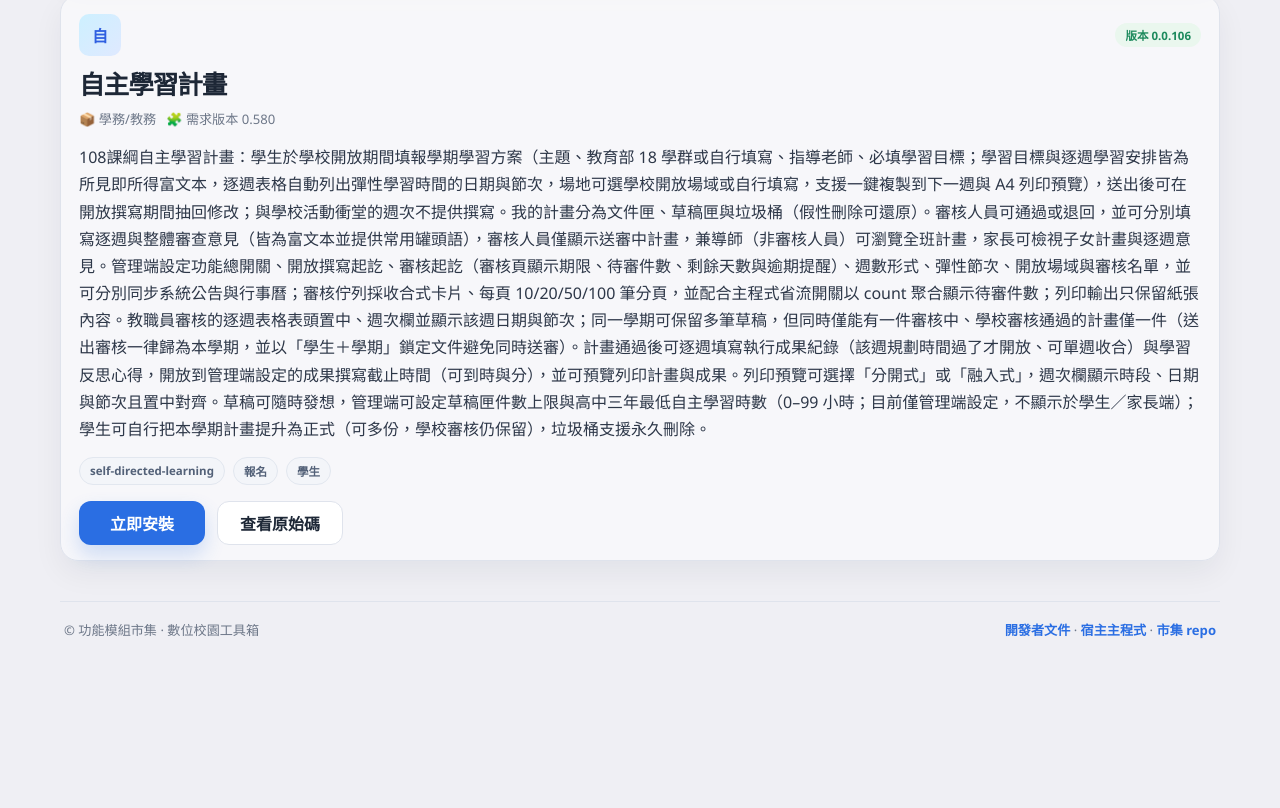
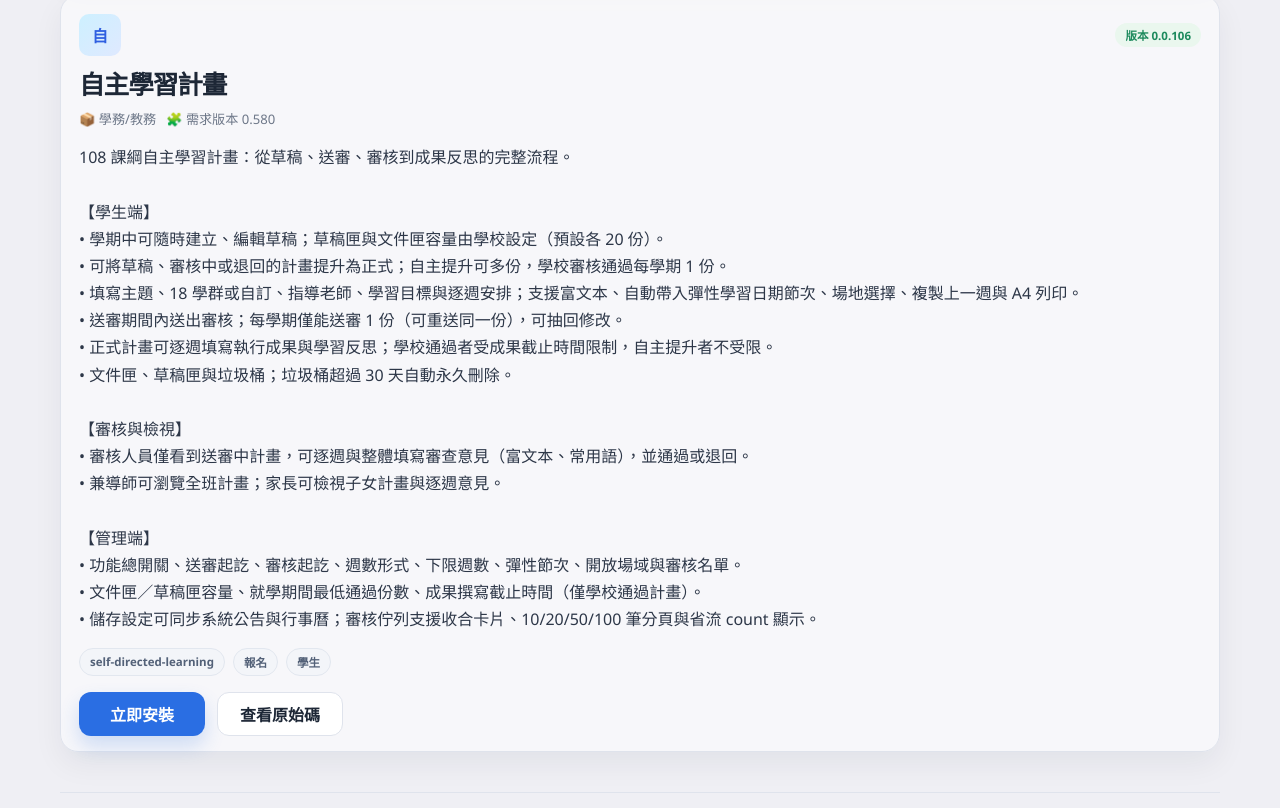
Before and after one commit to takan003/campus-toolkit-marketplace, a website: page site/index.html in a window 1280 px wide. Shown: the part 794-1602 px from the top of the page. Before the commit the page ends 1513 px from the top, so only its background shows below. Drawn offline with Linux system fonts and the light colour scheme.

Commit message:
docs: rewrite selfDirectedLearning description as categorized bullets

```diff
--- a/index.json
+++ b/index.json
@@ -24,7 +24,7 @@
     {
       "id": "selfDirectedLearning",
       "name": "自主學習計畫",
-      "description": "108課綱自主學習計畫：學生於學校開放期間填報學期學習方案（主題、教育部 18 學群或自行填寫、指導老師、必填學習目標；學習目標與逐週學習安排皆為所見即所得富文本，逐週表格自動列出彈性學習時間的日期與節次，場地可選學校開放場域或自行填寫，支援一鍵複製到下一週與 A4 列印預覽），送出後可在開放撰寫期間抽回修改；與學校活動衝堂的週次不提供撰寫。我的計畫分為文件匣、草稿匣與垃圾桶（假性刪除可還原）。審核人員可通過或退回，並可分別填寫逐週與整體審查意見（皆為富文本並提供常用罐頭語），審核人員僅顯示送審中計畫，兼導師（非審核人員）可瀏覽全班計畫，家長可檢視子女計畫與逐週意見。管理端設定功能總開關、開放撰寫起訖、審核起訖（審核頁顯示期限、待審件數、剩餘天數與逾期提醒）、週數形式、彈性節次、開放場域與審核名單，並可分別同步系統公告與行事曆；審核佇列採收合式卡片、每頁 10/20/50/100 筆分頁，並配合主程式省流開關以 count 聚合顯示待審件數；列印輸出只保留紙張內容。教職員審核的逐週表格表頭置中、週次欄並顯示該週日期與節次；同一學期可保留多筆草稿，但同時僅能有一件審核中、學校審核通過的計畫僅一件（送出審核一律歸為本學期，並以「學生＋學期」鎖定文件避免同時送審）。計畫通過後可逐週填寫執行成果紀錄（該週規劃時間過了才開放、可單週收合）與學習反思心得，開放到管理端設定的成果撰寫截止時間（可到時與分），並可預覽列印計畫與成果。列印預覽可選擇「分開式」或「融入式」，週次欄顯示時段、日期與節次且置中對齊。草稿可隨時發想，管理端可設定草稿匣件數上限與高中三年最低自主學習時數（0–99 小時；目前僅管理端設定，不顯示於學生／家長端）；學生可自行把本學期計畫提升為正式（可多份，學校審核仍保留），垃圾桶支援永久刪除。",
+      "description": "108 課綱自主學習計畫：從草稿、送審、審核到成果反思的完整流程。\n\n【學生端】\n• 學期中可隨時建立、編輯草稿；草稿匣與文件匣容量由學校設定（預設各 20 份）。\n• 可將草稿、審核中或退回的計畫提升為正式；自主提升可多份，學校審核通過每學期 1 份。\n• 填寫主題、18 學群或自訂、指導老師、學習目標與逐週安排；支援富文本、自動帶入彈性學習日期節次、場地選擇、複製上一週與 A4 列印。\n• 送審期間內送出審核；每學期僅能送審 1 份（可重送同一份），可抽回修改。\n• 正式計畫可逐週填寫執行成果與學習反思；學校通過者受成果截止時間限制，自主提升者不受限。\n• 文件匣、草稿匣與垃圾桶；垃圾桶超過 30 天自動永久刪除。\n\n【審核與檢視】\n• 審核人員僅看到送審中計畫，可逐週與整體填寫審查意見（富文本、常用語），並通過或退回。\n• 兼導師可瀏覽全班計畫；家長可檢視子女計畫與逐週意見。\n\n【管理端】\n• 功能總開關、送審起訖、審核起訖、週數形式、下限週數、彈性節次、開放場域與審核名單。\n• 文件匣／草稿匣容量、就學期間最低通過份數、成果撰寫截止時間（僅學校通過計畫）。\n• 儲存設定可同步系統公告與行事曆；審核佇列支援收合卡片、10/20/50/100 筆分頁與省流 count 顯示。",
       "version": "0.0.106",
       "latestVersion": "0.0.106",
       "minHostVersion": "0.580",
--- a/site/index.html
+++ b/site/index.html
@@ -308,6 +308,7 @@
         color: #2d3748;
         line-height: 1.7;
         font-size: 1rem;
+        white-space: pre-line;
       }
 
       .tags {
--- a/site/index.json
+++ b/site/index.json
@@ -24,7 +24,7 @@
     {
       "id": "selfDirectedLearning",
       "name": "自主學習計畫",
-      "description": "108課綱自主學習計畫：學生於學校開放期間填報學期學習方案（主題、教育部 18 學群或自行填寫、指導老師、必填學習目標；學習目標與逐週學習安排皆為所見即所得富文本，逐週表格自動列出彈性學習時間的日期與節次，場地可選學校開放場域或自行填寫，支援一鍵複製到下一週與 A4 列印預覽），送出後可在開放撰寫期間抽回修改；與學校活動衝堂的週次不提供撰寫。我的計畫分為文件匣、草稿匣與垃圾桶（假性刪除可還原）。審核人員可通過或退回，並可分別填寫逐週與整體審查意見（皆為富文本並提供常用罐頭語），審核人員僅顯示送審中計畫，兼導師（非審核人員）可瀏覽全班計畫，家長可檢視子女計畫與逐週意見。管理端設定功能總開關、開放撰寫起訖、審核起訖（審核頁顯示期限、待審件數、剩餘天數與逾期提醒）、週數形式、彈性節次、開放場域與審核名單，並可分別同步系統公告與行事曆；審核佇列採收合式卡片、每頁 10/20/50/100 筆分頁，並配合主程式省流開關以 count 聚合顯示待審件數；列印輸出只保留紙張內容。教職員審核的逐週表格表頭置中、週次欄並顯示該週日期與節次；同一學期可保留多筆草稿，但同時僅能有一件審核中、學校審核通過的計畫僅一件（送出審核一律歸為本學期，並以「學生＋學期」鎖定文件避免同時送審）。計畫通過後可逐週填寫執行成果紀錄（該週規劃時間過了才開放、可單週收合）與學習反思心得，開放到管理端設定的成果撰寫截止時間（可到時與分），並可預覽列印計畫與成果。列印預覽可選擇「分開式」或「融入式」，週次欄顯示時段、日期與節次且置中對齊。草稿可隨時發想，管理端可設定草稿匣件數上限與高中三年最低自主學習時數（0–99 小時；目前僅管理端設定，不顯示於學生／家長端）；學生可自行把本學期計畫提升為正式（可多份，學校審核仍保留），垃圾桶支援永久刪除。",
+      "description": "108 課綱自主學習計畫：從草稿、送審、審核到成果反思的完整流程。\n\n【學生端】\n• 學期中可隨時建立、編輯草稿；草稿匣與文件匣容量由學校設定（預設各 20 份）。\n• 可將草稿、審核中或退回的計畫提升為正式；自主提升可多份，學校審核通過每學期 1 份。\n• 填寫主題、18 學群或自訂、指導老師、學習目標與逐週安排；支援富文本、自動帶入彈性學習日期節次、場地選擇、複製上一週與 A4 列印。\n• 送審期間內送出審核；每學期僅能送審 1 份（可重送同一份），可抽回修改。\n• 正式計畫可逐週填寫執行成果與學習反思；學校通過者受成果截止時間限制，自主提升者不受限。\n• 文件匣、草稿匣與垃圾桶；垃圾桶超過 30 天自動永久刪除。\n\n【審核與檢視】\n• 審核人員僅看到送審中計畫，可逐週與整體填寫審查意見（富文本、常用語），並通過或退回。\n• 兼導師可瀏覽全班計畫；家長可檢視子女計畫與逐週意見。\n\n【管理端】\n• 功能總開關、送審起訖、審核起訖、週數形式、下限週數、彈性節次、開放場域與審核名單。\n• 文件匣／草稿匣容量、就學期間最低通過份數、成果撰寫截止時間（僅學校通過計畫）。\n• 儲存設定可同步系統公告與行事曆；審核佇列支援收合卡片、10/20/50/100 筆分頁與省流 count 顯示。",
       "version": "0.0.106",
       "latestVersion": "0.0.106",
       "minHostVersion": "0.580",
```
